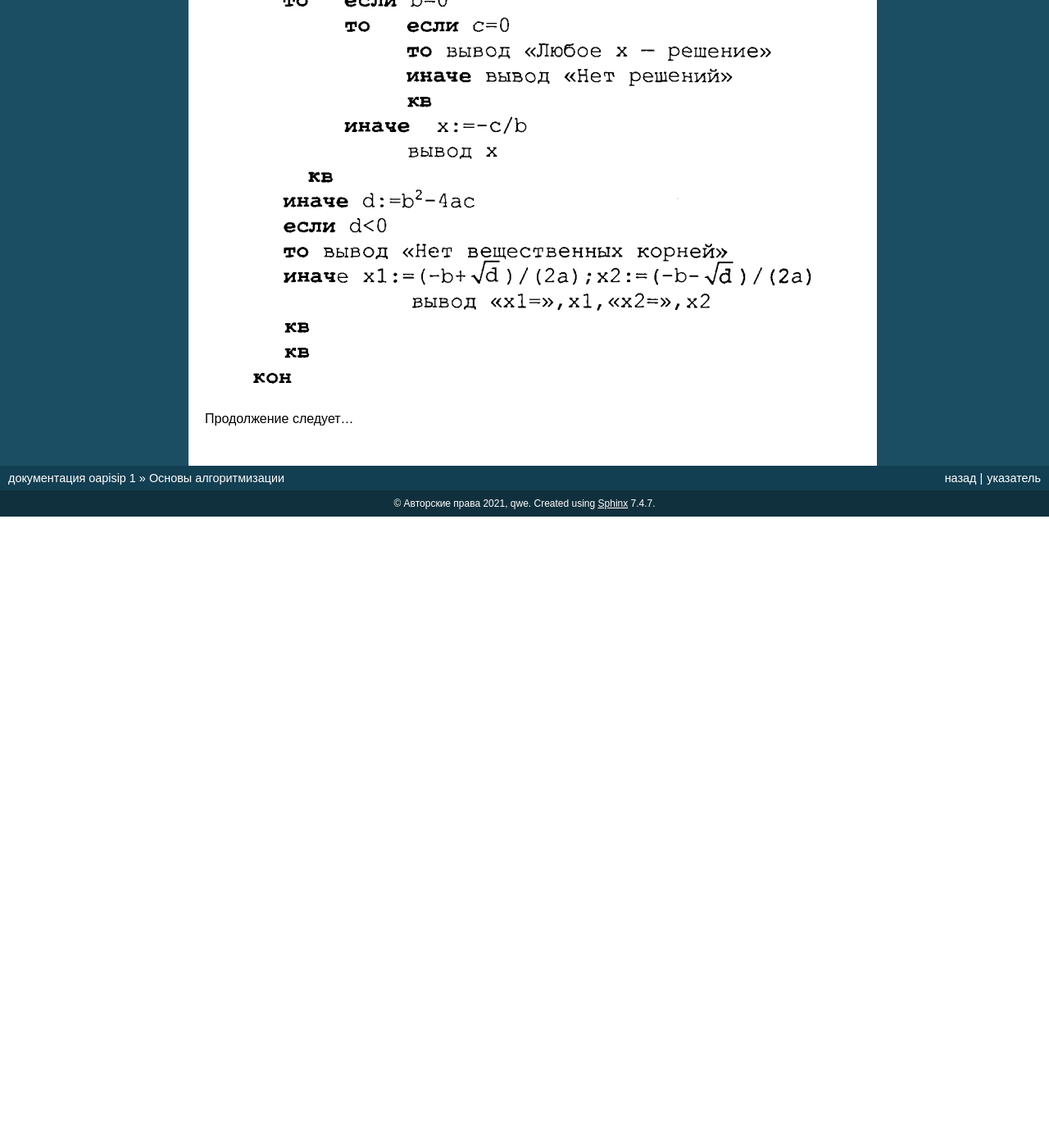
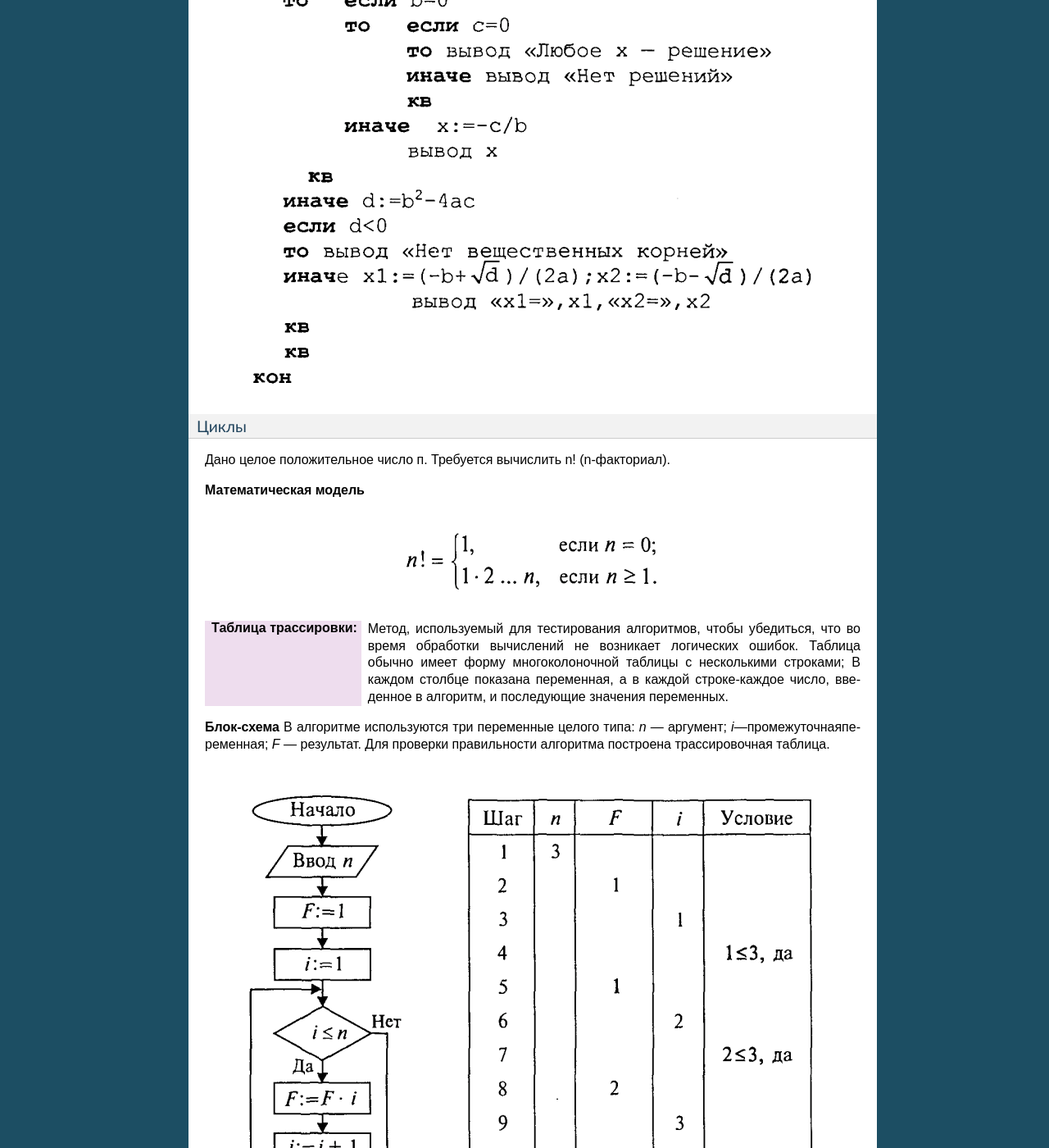
Before and after one commit to rimcupk/oapisip, a Sphinx documentation site: the page built from docs/chapters/01_algo/01_algo.rst, in a window 1280 px wide and 1400 px high, scrolled down 9779 px. Shown: the whole window at 82% size. Built offline with Sphinx 7.4.7, drawn with Linux system fonts in a browser that asks for light colours; before the commit the page ends 10409 px from its top, so only the background shows below that; some of the changed text lies outside the part shown.

Commit message:
Update 01_algo.rst

```diff
--- a/docs/chapters/01_algo/01_algo.rst
+++ b/docs/chapters/01_algo/01_algo.rst
@@ -198,4 +198,41 @@
        :align: center
        :alt: asda
 
+Циклы
+~~~~~
+Дано целое положительное число п. Требуется вычислить n! (n-факториал).
+
+**Математическая модель**
+
+.. figure:: 01_task_fact.png
+       :scale: 100 %
+       :align: center
+       :alt: asda
+
+:Таблица трассировки: Метод, используемый для тестирования алгоритмов, чтобы убедиться, что во время обработки вычислений не возникает логических ошибок. Таблица обычно имеет форму многоколоночной таблицы с несколькими строками; В каждом столбце показана переменная, а в каждой строке-каждое число, введенное в алгоритм, и последующие значения переменных.
+
+**Блок-схема**
+В алгоритме используются три переменные целого типа: *n* — аргумент; *i*—промежуточнаяпеременная; *F* — результат. Для проверки правильности алгоритма построена трассировочная таблица.
+
+.. figure:: 01_sh_fact.png
+       :scale: 100 %
+       :align: center
+       :alt: asda
+
+**Псевдокод**
+
+.. figure:: 01_ps_fact.png
+       :scale: 100 %
+       :align: center
+       :alt: asda
+
+В алгоритме использована структурная команда *цикл-пока*, или *цикл с предусловием*. Общий вид команды цикл-пока в блок-схемах и в алгоритмических языках следующий:
+
+.. figure:: 01_cikl_ps.png
+       :scale: 100 %
+       :align: center
+       :alt: asda
+
+Выполнение серии команд (**тела цикла**) повторяется, пока условие цикла истинно. Когда условие становится ложным, цикл заканчивает выполнение. Служебные слова **нц** и **кц** обозначают начало цикла и конец цикла соответственно.
+
 Продолжение следует...
```
